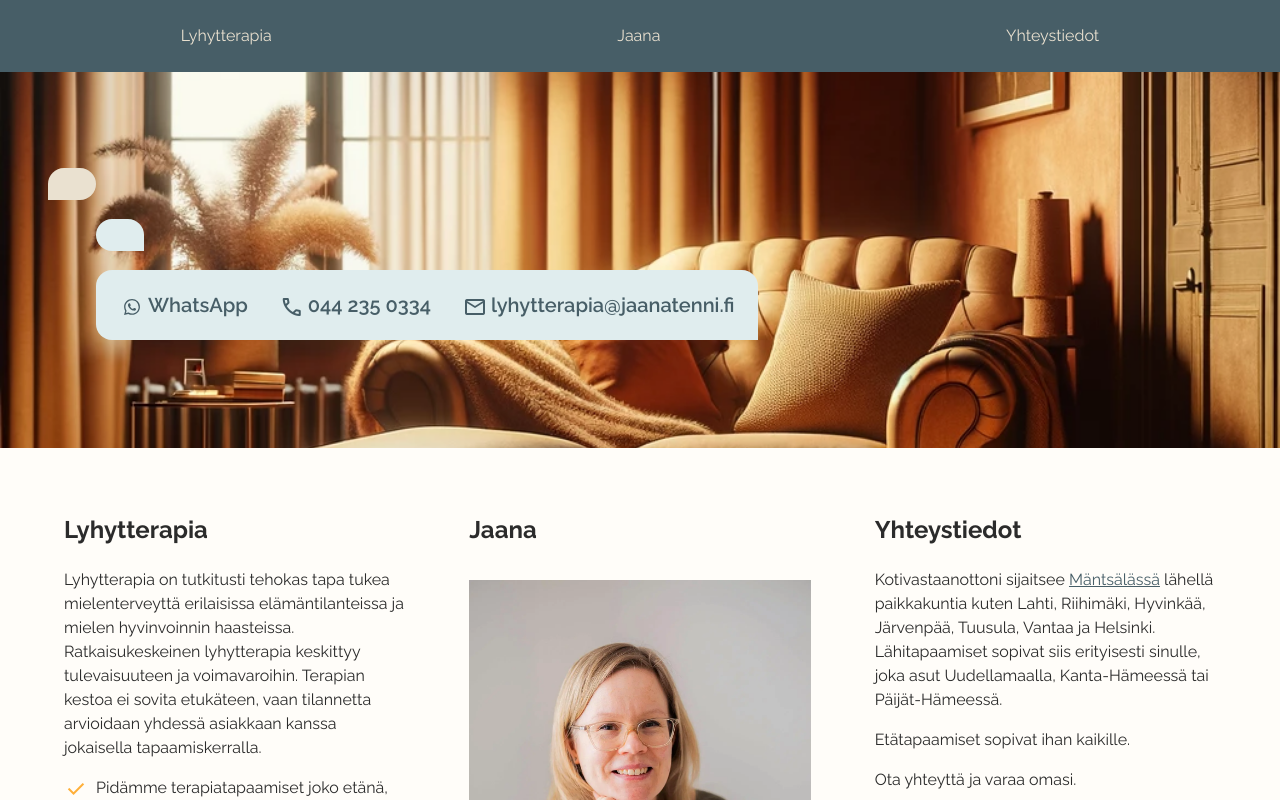
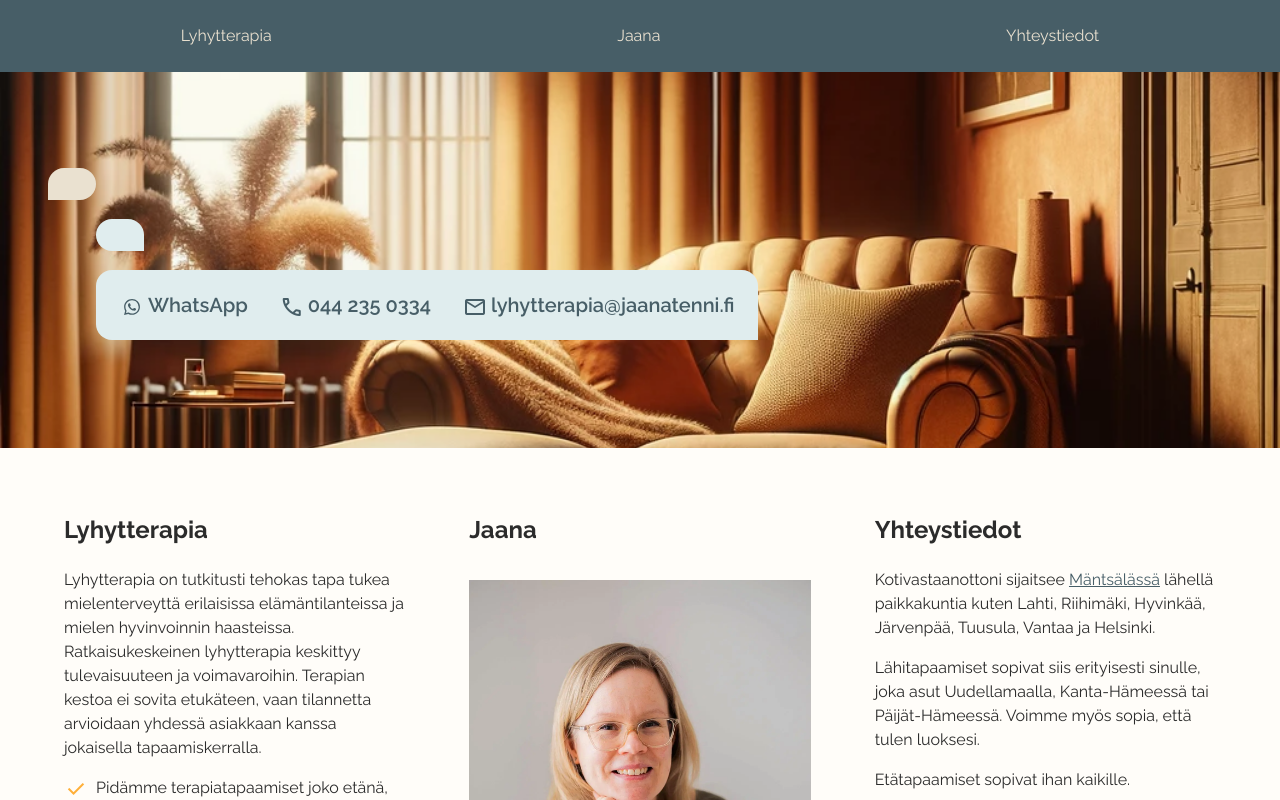
Before and after one commit to mikkotenni/jaanatenni, a React (Vite) app: page / in a window 1280 px wide. Shown: the top 800 px of the page. Built offline with nearby package versions, Linux system fonts and the light colour scheme; no server answers; a web font is replaced by a local one.

Commit message:
feat: content update

```diff
--- a/src/components/ContactInformation.jsx
+++ b/src/components/ContactInformation.jsx
@@ -22,11 +22,14 @@ export default function ContactInformation() {
           Mäntsälässä
         </a>{" "}
         lähellä paikkakuntia kuten Lahti, Riihimäki, Hyvinkää, Järvenpää,
-        Tuusula, Vantaa ja Helsinki. Lähitapaamiset sopivat siis erityisesti
-        sinulle, joka asut Uudellamaalla, Kanta-Hämeessä tai Päijät-Hämeessä.
+        Tuusula, Vantaa ja Helsinki.
+      </p>
+      <p>
+        Lähitapaamiset sopivat siis erityisesti sinulle, joka asut
+        Uudellamaalla, Kanta-Hämeessä tai Päijät-Hämeessä. Voimme myös sopia,
+        että tulen luoksesi.
       </p>
       <p>Etätapaamiset sopivat ihan kaikille.</p>
-      <p>Ota yhteyttä ja varaa omasi.</p>
       <p>
         <WhatsApp />
       </p>
```
